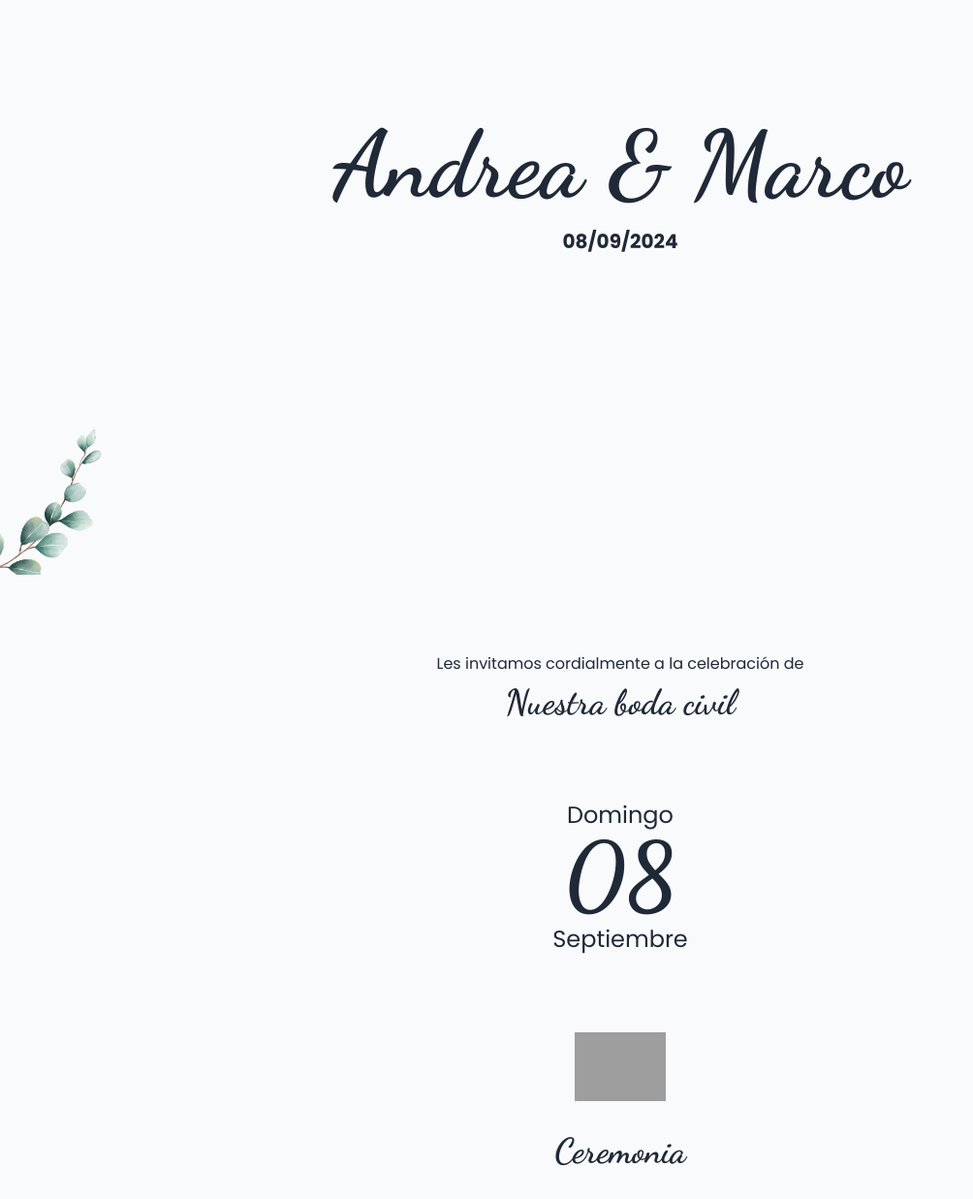
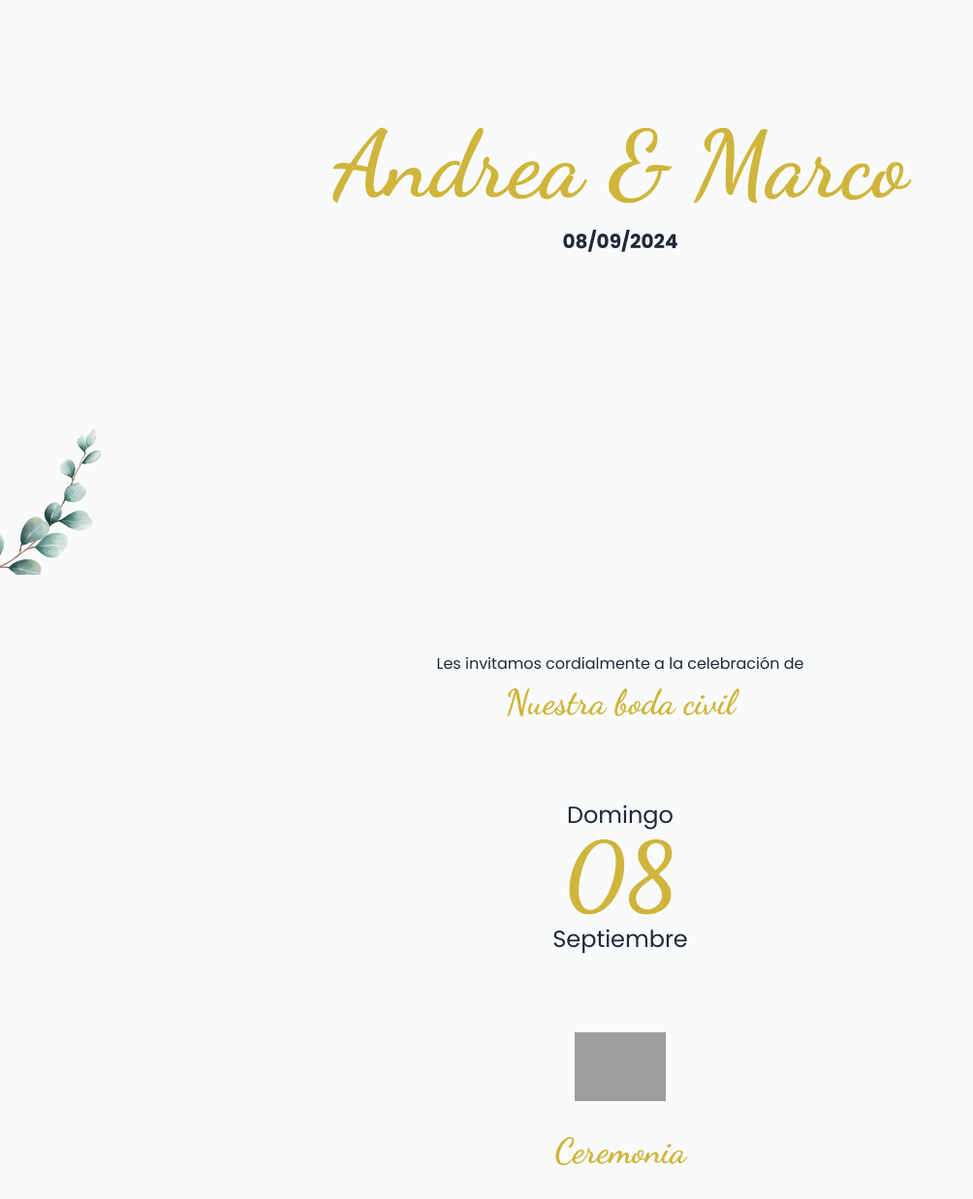
Before and after one commit to MacoChave/Andrea-Marco, a website: page index.html in a window 1280 px wide. Shown: the part 1007-2244 px from the top of the page at 97% size, without its empty margins (0-1004 px from the left). Drawn offline with nearby package versions, Linux system fonts and the light colour scheme; grey boxes are pictures that could not be loaded.

Commit message:
Actualizar index.html

```diff
--- a/index.html
+++ b/index.html
@@ -44,7 +44,7 @@
 	<!-- Header -->
 	<header class="w-full h-screen flex flex-col items-center justify-center gap-4 p-4 overflow-hidden">
 		<img class="eucalyptus w-60 self-end -m-20" src="./resources/eucalyptus.webp" alt="eucalyptus">
-		<q class="dancing-script-400 text-2xl text-center max-w-screen-sm" style="color='#CFB53B'">
+		<q class="dancing-script-400 text-2xl text-center max-w-screen-sm" style="color:#CFB53B">
 			Más valen dos que uno, porque obtienen más fruto de su esfuerzo. ¡Ay del
 			que cae y no tiene quien lo levante!
 		</q>
@@ -63,21 +63,21 @@
 				alt="eucalyptus">
 			<img class="w-48 self-start absolute -left-14 -bottom-20 rotate-45" src="./resources/eucalyptus.webp"
 				alt="eucalyptus">
-			<h1 class="dancing-script-700 text-8xl text-center" style="color='#CFB53B'">Andrea & Marco</h1>
+			<h1 class="dancing-script-700 text-8xl text-center" style="color:#CFB53B">Andrea & Marco</h1>
 			<p class="font-bold text-xl">08/09/2024</p>
 		</section>
 
 		<!-- Section 1: Invitation details -->
 		<section id="preambulo-invitation" class="flex flex-col items-center gap-2 px-8">
 			<p class="text-center">Les invitamos cordialmente a la celebración de</p>
-			<p class="dancing-script-700 text-4xl" style="color='#CFB53B'">Nuestra boda civil</p>
+			<p class="dancing-script-700 text-4xl" style="color:#CFB53B">Nuestra boda civil</p>
 		</section>
 
 		<!-- Section 3: Invitation date -->
 		<section id="fecha-invitation" class="flex flex-col items-center gap-2 px-8">
 			<div>
 				<p class="text-center text-2xl">Domingo</p>
-				<p class="text-center font-bold text-8xl dancing-script-400 text" style="color='#CFB53B'">
+				<p class="text-center font-bold text-8xl dancing-script-400 text" style="color:#CFB53B">
 					08
 				</p>
 				<p class="text-center text-2xl">Septiembre</p>
@@ -94,7 +94,7 @@
         /> -->
 			<img width="94" height="94" src="https://img.icons8.com/3d-fluency/94/map-marker--v2.png"
 				alt="map-marker--v2" />
-			<p class="dancing-script-700 text-4xl" style="color='#CFB53B'">Ceremonia</p>
+			<p class="dancing-script-700 text-4xl" style="color:#CFB53B">Ceremonia</p>
 			<div>
 				<div class="flex flex-col items-center gap-2">
 					<p class="text-md">Centro Cultural Paseo de los Campeones</p>
```
